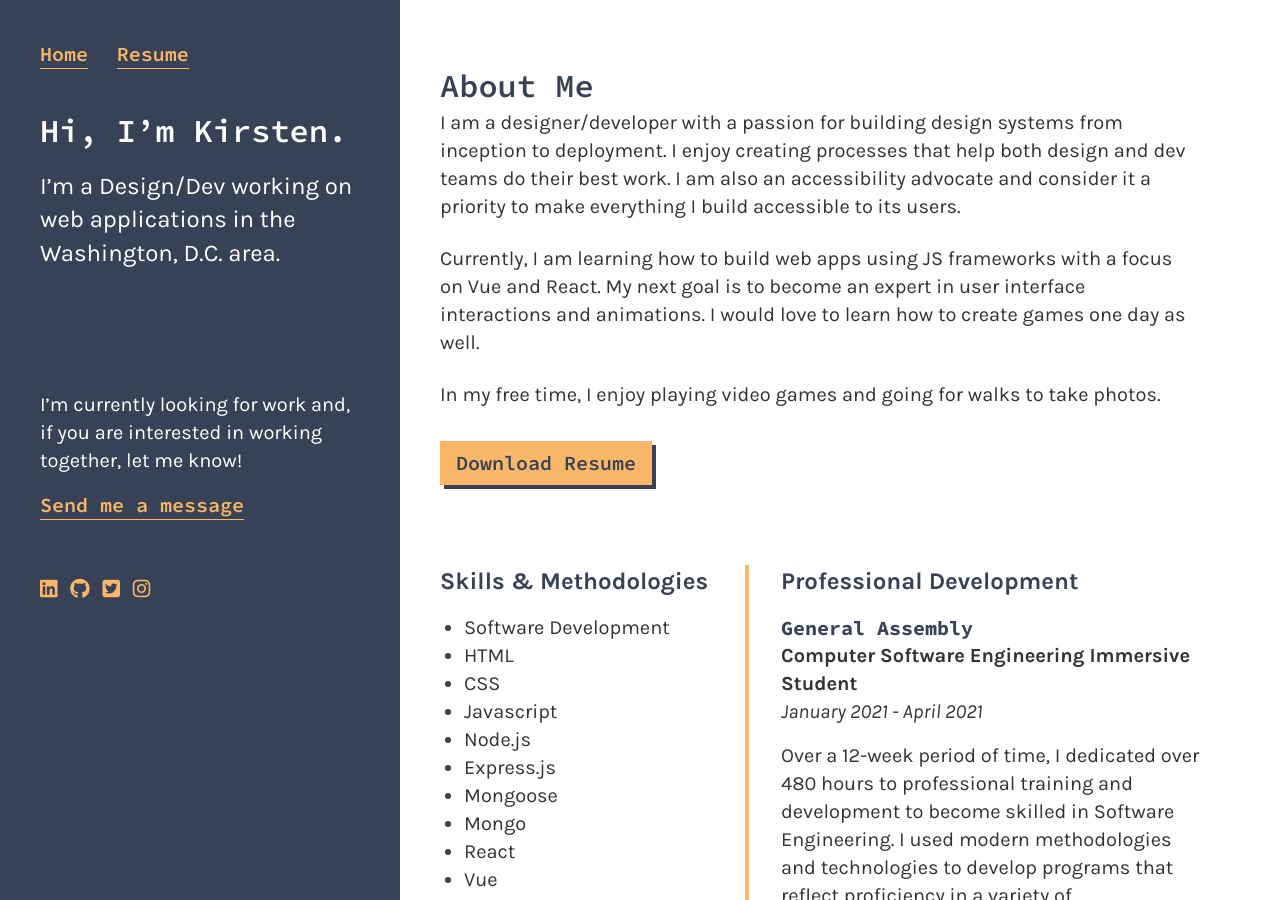
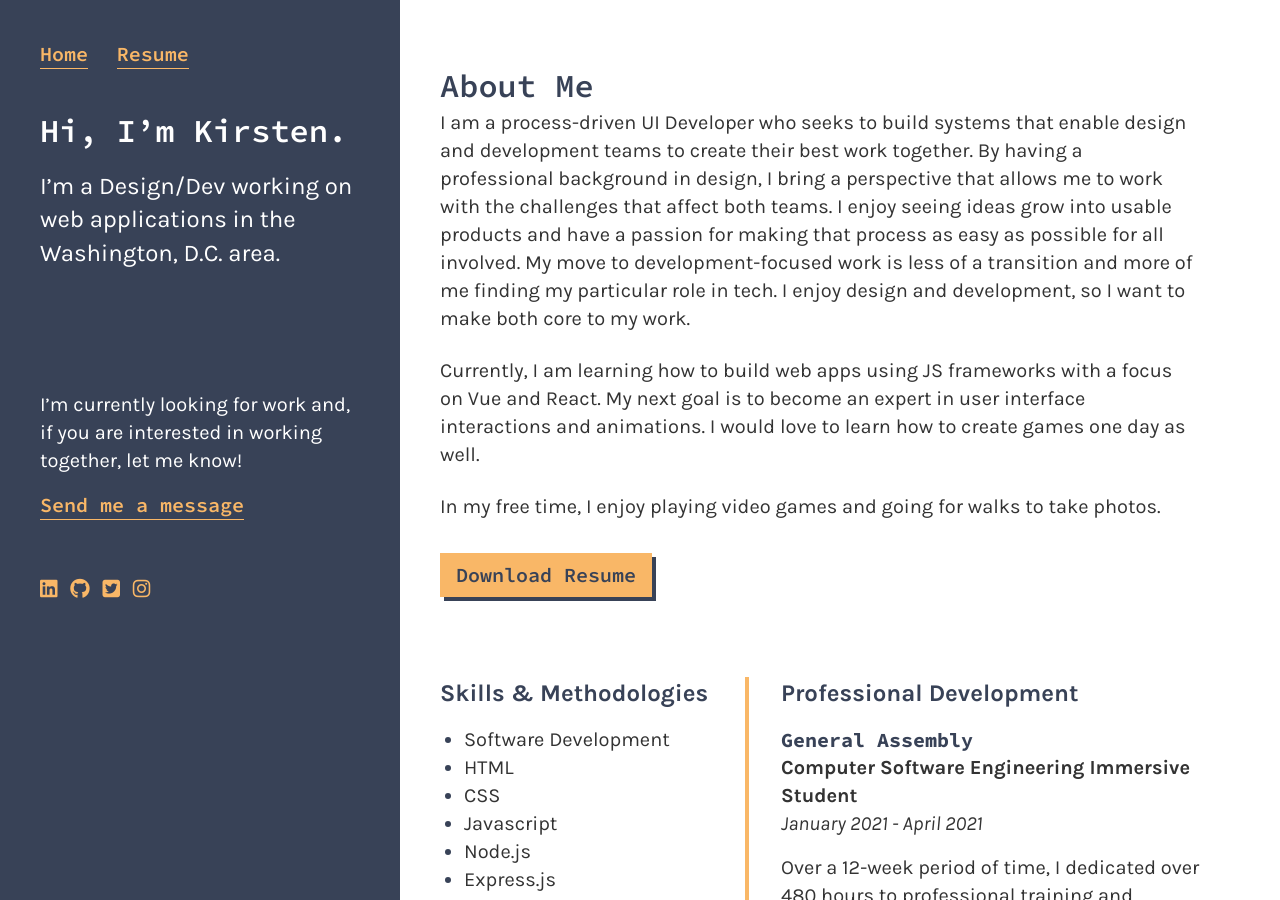
Before and after one commit to marcusrelacion/kirstengreen.com, a Jekyll site: the page built from resume.markdown, in a window 1280 px wide and 900 px high. Built offline with Jekyll 4.4.1, drawn with Linux system fonts in a browser that asks for light colours; nearby versions of some CDN libraries.

Commit message:
Updated Resume

```diff
--- a/resume.markdown
+++ b/resume.markdown
@@ -1,14 +1,18 @@
 ---
 title: Resume
 header: About Me
-body: "I am a designer/developer with a passion for building design systems from inception
-  to deployment. I enjoy creating processes that help both design and dev teams do
-  their best work. I am also an accessibility advocate and consider it a priority
-  to make everything I build accessible to its users. \n\nCurrently, I am learning
-  how to build web apps using JS frameworks with a focus on Vue and React. My next
-  goal is to become an expert in user interface interactions and animations. I would
-  love to learn how to create games one day as well.\n\nIn my free time, I enjoy playing
-  video games and going for walks to take photos. "
+body: "I am a process-driven UI Developer who seeks to build systems that enable design
+  and development teams to create their best work together. By having a professional
+  background in design, I bring a perspective that allows me to work with the challenges
+  that affect both teams. I enjoy seeing ideas grow into usable products and have
+  a passion for making that process as easy as possible for all involved. My move
+  to development-focused work is less of a transition and more of me finding my particular
+  role in tech. I enjoy design and development, so I want to make both core to my
+  work. \n\nCurrently, I am learning how to build web apps using JS frameworks with
+  a focus on Vue and React. My next goal is to become an expert in user interface
+  interactions and animations. I would love to learn how to create games one day as
+  well.\n\nIn my free time, I enjoy playing video games and going for walks to take
+  photos. "
 resume-file: "/uploads/kirsten-green_resume.pdf"
 resume-button-label: Download Resume
 sections:
```
